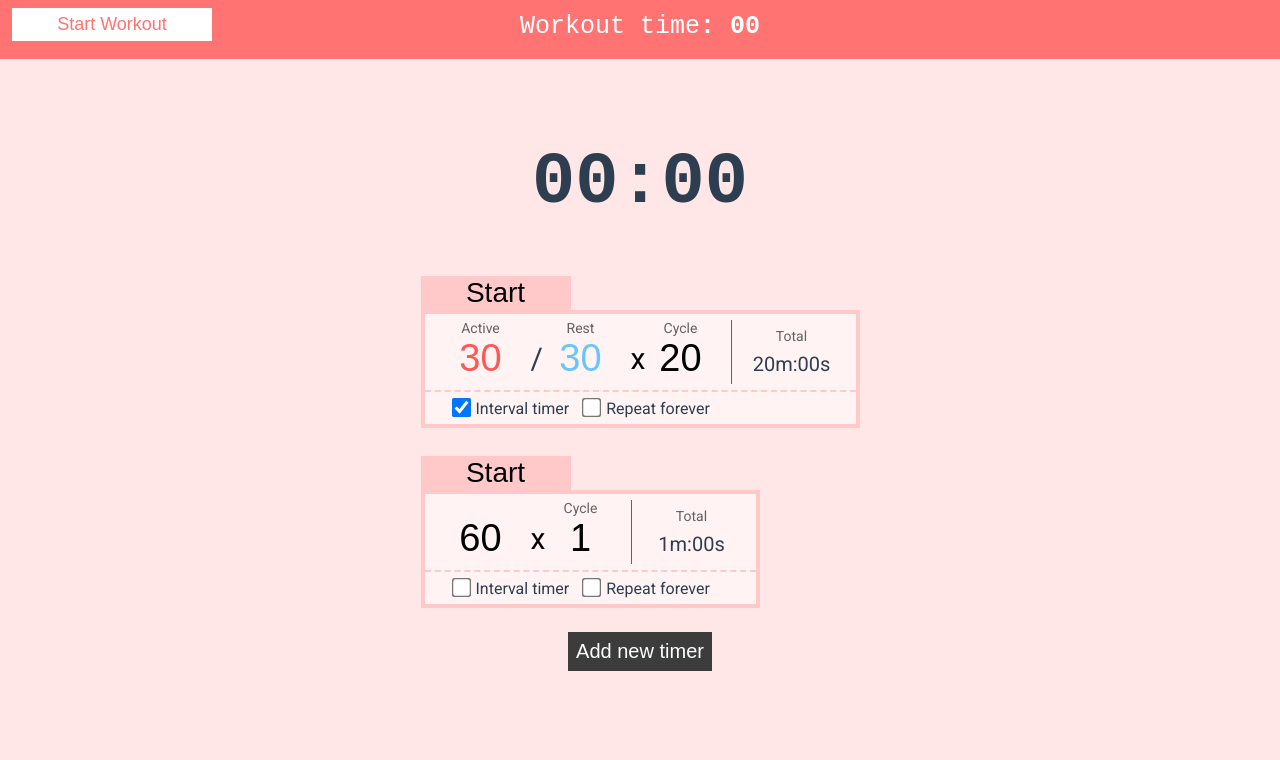
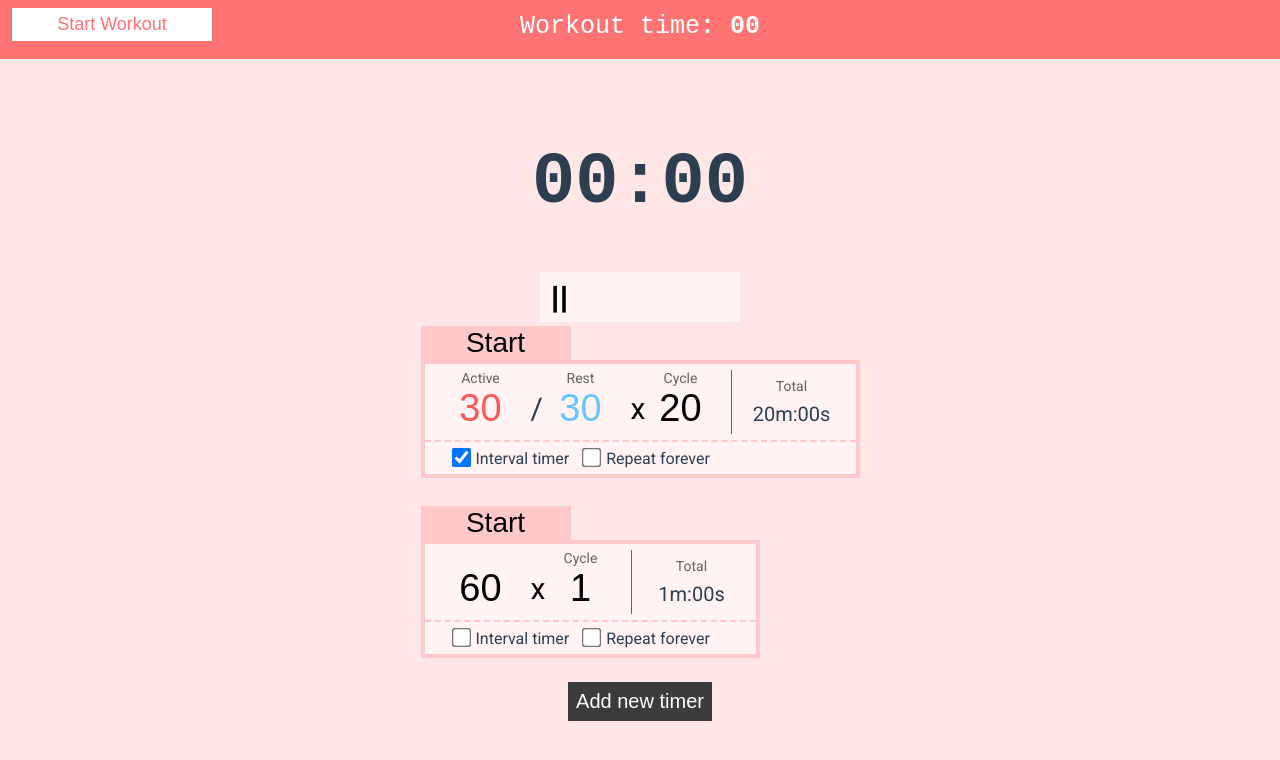
Before and after one commit to SquallQL/block-timer, a Vue app: page / in a window 1280 px wide. Shown: the top 760 px of the page. Built offline with nearby package versions, Linux system fonts and the light colour scheme.

Commit message:
wip: Add play/pause btn in media player

```diff
--- a/src/App.vue
+++ b/src/App.vue
@@ -33,7 +33,8 @@ export default {
     </div>
     <main-timer-details />
     <main-timer />
-    <player-control v-if="currentRun.isActive" />
+    <!-- <player-control v-if="currentRun.isActive" /> -->
+    <player-control />
     <div>
       <timer-setup
         v-for="(timer, index) in timers"
--- a/src/components/header/PlayerControl.css
+++ b/src/components/header/PlayerControl.css
@@ -3,4 +3,10 @@
 
   width: 200px;
   height: 50px;
+
+  background-color: rgba(255, 255, 255, 50%);
 }
+
+.play-padding {
+  padding: 12px;
+}
--- a/src/components/header/PlayerControl.vue
+++ b/src/components/header/PlayerControl.vue
@@ -48,7 +48,9 @@ export default {
 
 <template>
   <div class="player-root">
-    <play-icon v-if="isPaused" :onClick="togglePause" :color="currentColor" />
+    <div v-if="isPaused" class="play-padding">
+      <play-icon :onClick="togglePause" :color="currentColor" />
+    </div>
     <pause-icon v-else :onClick="togglePause" :color="currentColor" />
   </div>
 </template>
--- a/src/components/icon/PauseIcon.vue
+++ b/src/components/icon/PauseIcon.vue
@@ -25,14 +25,15 @@ export default {
     :style="svgStyle"
     xmlns="http://www.w3.org/2000/svg"
     xmlns:xlink="http://www.w3.org/1999/xlink"
-    x="0px"
-    y="0px"
-    viewBox="0 0 365 365"
+    width="40px"
+    x="0"
+    y="0"
+    viewBox="0 0 45 45"
     xml:space="preserve"
   >
     <g>
-      <rect x="74.5" width="70" height="360" />
-      <rect x="217.5" width="70" height="360" />
+      <rect x="15" y="10" width="4" height="30" />
+      <rect x="25" y="10" width="4" height="30" />
     </g>
   </svg>
 </template>
--- a/src/components/icon/PlayIcon.vue
+++ b/src/components/icon/PlayIcon.vue
@@ -25,10 +25,10 @@ export default {
     :style="svgStyle"
     xmlns="http://www.w3.org/2000/svg"
     xmlns:xlink="http://www.w3.org/1999/xlink"
-    x="0px"
-    y="0px"
+    x="0"
+    y="0"
+    width="30px"
     viewBox="0 0 210 210"
-    xml:space="preserve"
   >
     <path d="M179.07,105L30.93,210V0L179.07,105z" />
   </svg>
```
